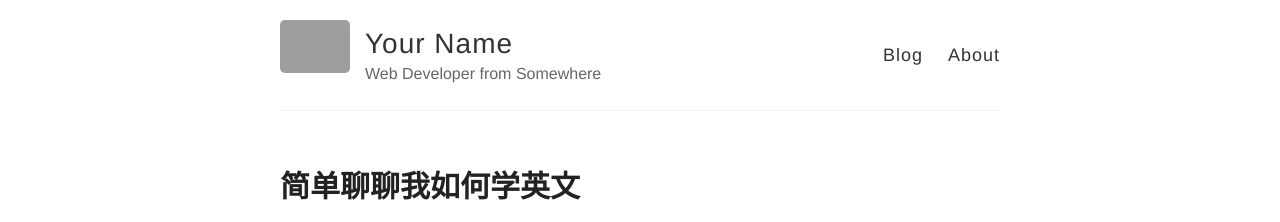
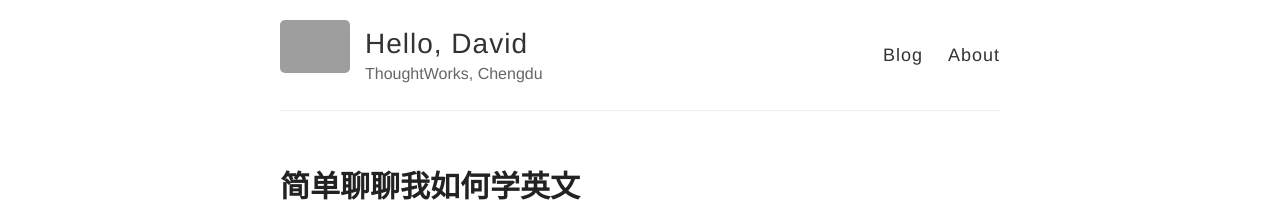
Before and after one commit to silverjava/silverjava.github.io, a Jekyll site: the page built from index.html, in a window 1280 px wide. Shown: the top 222 px of the page. Built offline with Jekyll 4.4.1, drawn with Linux system fonts in a browser that asks for light colours; Markdown is read by kramdown in place of the engine named in the settings; grey boxes are pictures that could not be loaded.

Commit message:
Update _config.yml

```diff
--- a/_config.yml
+++ b/_config.yml
@@ -3,10 +3,10 @@
 #
 
 # Name of your site (displayed in the header)
-name: Your Name
+name: Hello, David
 
 # Short bio or description (displayed in the header)
-description: Web Developer from Somewhere
+description: ThoughtWorks, Chengdu
 
 # URL of your avatar or profile pic (you could use your GitHub profile pic)
 avatar: https://raw.githubusercontent.com/barryclark/jekyll-now/master/images/jekyll-logo.png
```
